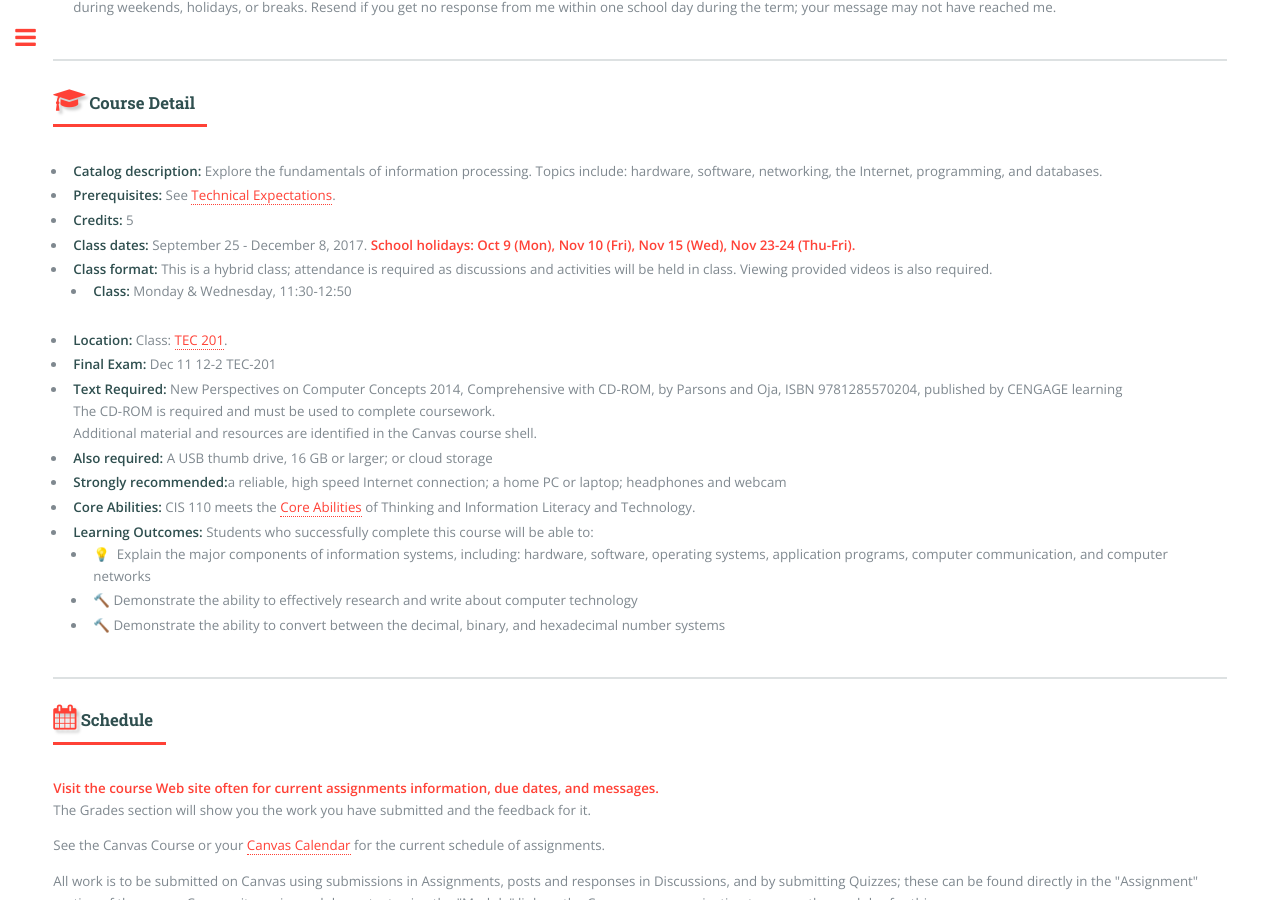
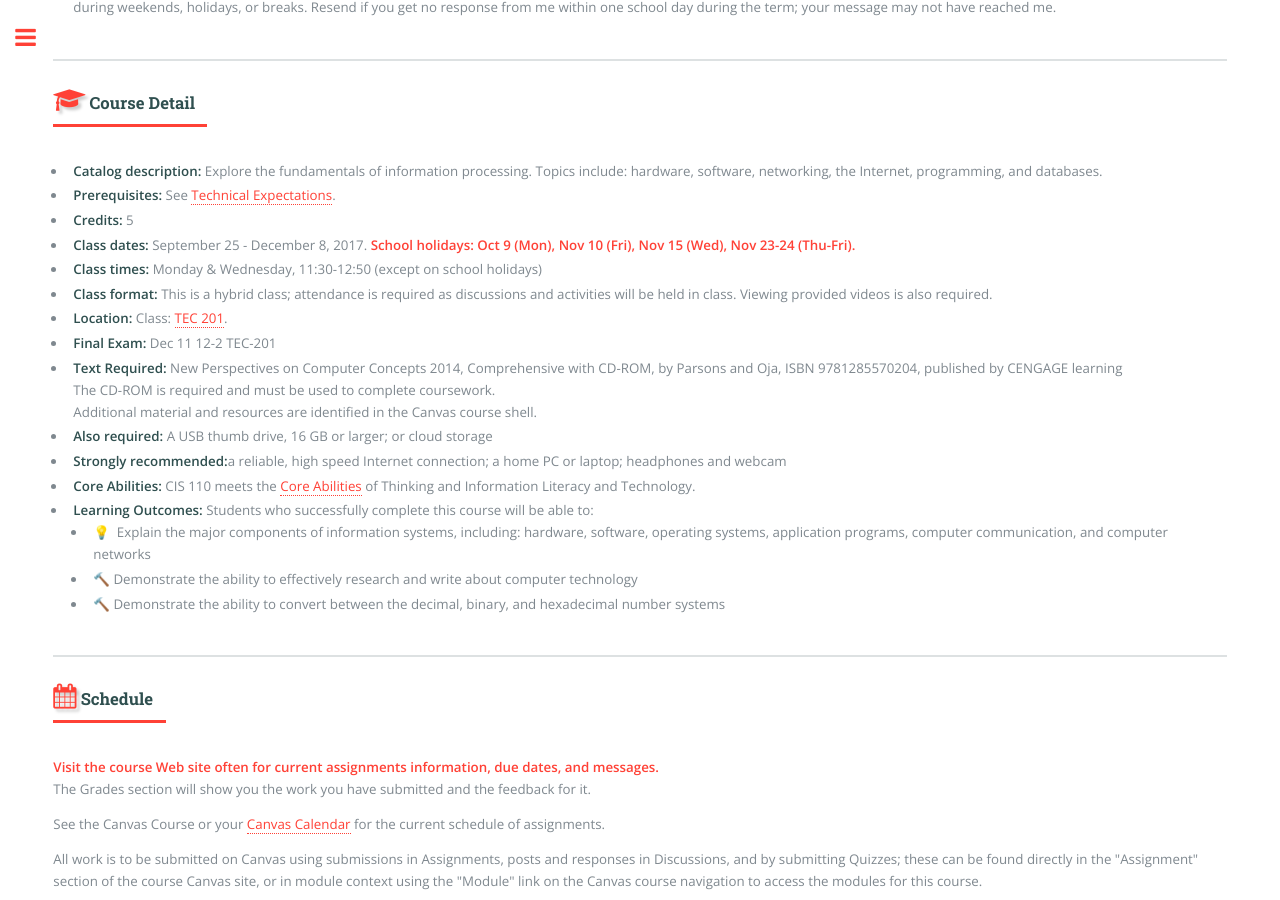
Before and after one commit to argoc/syllabub, a Jekyll site: the page CIS110.html, which Jekyll copies as it is, in a window 1280 px wide and 900 px high, scrolled down 610 px. Built offline with Jekyll 4.4.1, drawn with Linux system fonts in a browser that asks for light colours.

Commit message:
format class time

```diff
--- a/CIS110.html
+++ b/CIS110.html
@@ -81,10 +81,8 @@
                             <li><b>Prerequisites:</b> See <a href="#Expectations">Technical Expectations</a>.</li>
                             <li><b>Credits:</b> 5</li>
                             <li><b>Class dates:</b> September 25 - December 8, 2017. <strong>School holidays: Oct 9 (Mon), Nov 10 (Fri), Nov 15 (Wed), Nov 23-24 (Thu-Fri).</strong> </li>
+							<li><b>Class times:</b> Monday  &amp; Wednesday, 11:30-12:50 (except on school holidays)</li>
                             <li><b>Class format:</b> This is a hybrid class; attendance is required as discussions and activities will be held in class. Viewing provided videos is also required.
-                                <ul>
-                                    <li><b>Class:</b> Monday  &amp; Wednesday, 11:30-12:50</li>
-                                </ul>
                             </li>
                             <li><b>Location:</b> Class: <a href="http://apps.olympic.edu/CampusMap/?b=TEC" target="_blank">TEC 201</a>.
                             <li><b>Final Exam:</b> Dec 11 12-2 TEC-201 </li>
```
